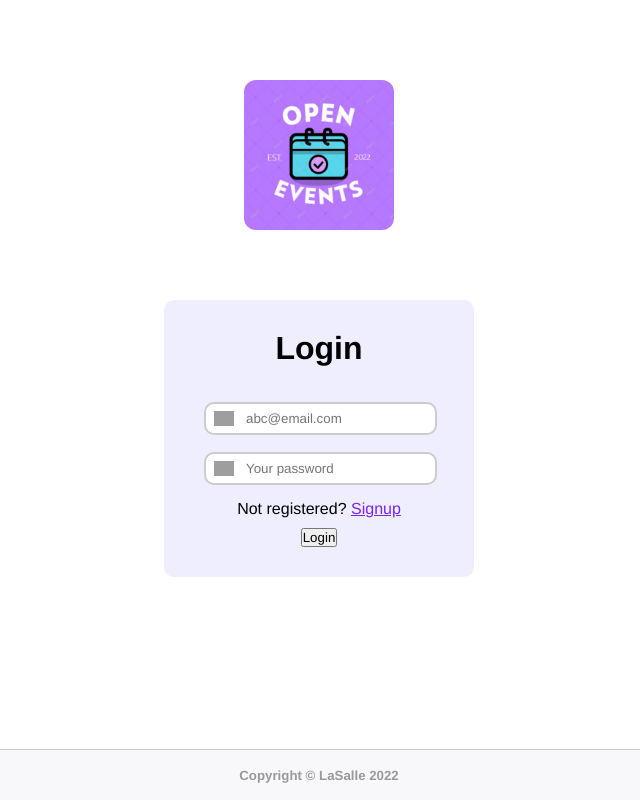
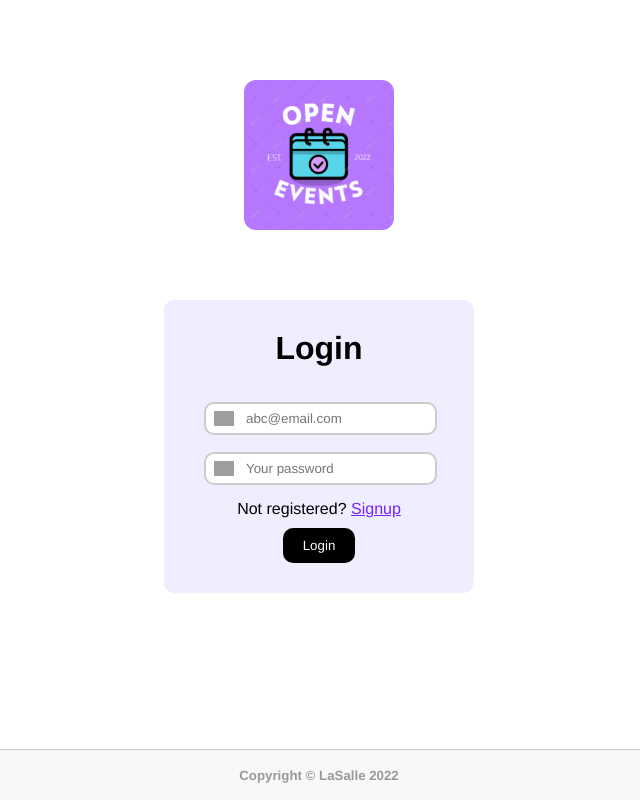
Before and after one commit to pol-valero/vue-open-events-web, a Vue app: page /login in a window 1280 px wide. Shown: the whole page, without its empty margins (321-961 px from the left). Built offline with nearby package versions, Linux system fonts and the light colour scheme; grey boxes are pictures that could not be loaded.

Commit message:
Removed console logs

```diff
--- a/src/App.vue
+++ b/src/App.vue
@@ -1,5 +1,4 @@
 <script>
-
 // We give to the singleton the data we want to share between components
 export default {
   name: "App",
@@ -17,8 +16,6 @@ export default {
       friendsRequests: [],
     };
   },
-
-
 
   methods: {
     // We log out the user and redirect him to the login page
@@ -102,6 +99,7 @@ export default {
       } else{
         this.user.image = "src/assets/default_img.png";
       }
+
       this.getFriendsRequests();
       setInterval(this.getFriendsRequests, 5000); // We update the friends requests every 5 seconds
 
--- a/src/components/commentItem.vue
+++ b/src/components/commentItem.vue
@@ -20,8 +20,8 @@ export default {
             default: ''
         },
         rating: {
-            type: Number,
-            default: 0
+            type: String,
+            default: ''
         }
     }
 };
--- a/src/views/EventDetailsView.vue
+++ b/src/views/EventDetailsView.vue
@@ -171,7 +171,9 @@ export default {
             }
             // add to comments array if it has a rating or a commentary
             if ((comment.puntuation != null) || (comment.comentary != null)) {
-              if (comment.puntuation != null) comment.puntuation += "/10";
+              if (comment.puntuation != null) {
+                comment.puntuation += "/10";
+              }
               this.comments.push(comment);
             }
           });
--- a/src/views/HomeView.vue
+++ b/src/views/HomeView.vue
@@ -63,7 +63,9 @@
             this.events = res;
             res.map((event) => {
               // remove time from date
-              event.eventStart_date = event.eventStart_date.split('T')[0];
+              if (event.eventStart_date != null) {
+                event.eventStart_date = event.eventStart_date.split('T')[0];
+              }
               // get the image of the event
               if(this.checkURL(event.image)){
                 event.image = event.image;
--- a/src/views/LoginView.vue
+++ b/src/views/LoginView.vue
@@ -39,11 +39,7 @@ export default {
         let response = JSON.stringify(res);
         if(response.includes("accessToken")) {
           localStorage.setItem('token', response);
-          //console.log(res);
           this.getUserID();
-          //console.log(this)
-          //console.log(this.$root.$data)
-          //console.log(this.$root.$data.user.coses)
           // I need to communicate with the parent component to update the app.vue data
           this.$router.push('/');
         } else {
@@ -65,19 +61,14 @@ export default {
       })
       .then(res => res.json())
       .then(res=> {
-
         // Saving the fields of res to local storage
         localStorage.setItem('userInfo', JSON.stringify(res));
         this.$root.$data.user.name = (JSON.parse(localStorage.getItem("userInfo"))[0].name).toUpperCase();
         this.$root.$data.user.image = JSON.parse(localStorage.getItem("userInfo"))[0].image;
-        //console.log((JSON.parse(localStorage.getItem('userInfo'))[0].name));
-        //console.log((JSON.parse(localStorage.getItem('userInfo'))[0].image));
       });
     },
   }
 }
-
-
 </script>
 
 
@@ -85,7 +76,6 @@ export default {
   <div id="image-box">
     <img id="logo-image" src="src/assets/logo_image.png" />
   </div>
-
   <div id="main-login-box">
     <div class="login-box">
       <!--On keydown enter press execute login()-->
@@ -115,8 +105,7 @@ export default {
           <RouterLink id="nav-login" to="/signup">Signup</RouterLink>
         </div>
       </form>
-      <button v-on:click="login()" id="login-button">Login</button>
-
+      <button v-on:click="login()" id="login-button" class="primary-button">Login</button>
     </div>
   </div>
 </template>
@@ -211,6 +200,10 @@ input:focus {
   transition: 0.2s;
 }
 
+#login-button {
+  padding: 10px 20px;
+}
+
 @media (min-width: 530px) {
   .login-box {
     padding: 30px;
--- a/src/views/ProfileView.vue
+++ b/src/views/ProfileView.vue
@@ -41,8 +41,7 @@ export default {
         //Getting the user's token
         const token = localStorage.getItem("token");
         var localUserID = JSON.parse(localStorage.getItem("userInfo"))[0].id;
-        //console.log("localUserID: " + localUserID);
-        //console.log("this.userID: " + this.userID);
+
         // Case when profile is the user's own profile
         if (this.userID == localUserID) {
             this.show = true;
--- a/src/views/SignupView.vue
+++ b/src/views/SignupView.vue
@@ -37,15 +37,12 @@ export default {
       .then(res=> {
         let response = JSON.stringify(res);
         if(response.includes("Error")) {
-          console.log(res);
           // Alert saying that the credentials are not correct
           alert("There is one or more credentials that are not correct");
 
         } else {
-          console.log(res);
           this.$router.push('/login');
         }
-            console.log(res);
       });
     },
 
--- a/src/views/TimelineView.vue
+++ b/src/views/TimelineView.vue
@@ -15,7 +15,7 @@
         const token = localStorage.getItem('token');
         const userID = JSON.parse(localStorage.getItem("userInfo"))[0].id;
         let URL = "http://puigmal.salle.url.edu/api/v2/users/" + userID + "/assistances";
-        console.log(JSON.parse(token).accessToken);
+
         // We make the request to the API to get the events the user have assisted
         fetch(URL, {
           method: "GET",
@@ -36,12 +36,9 @@
               if(this.checkURL(event.image)) {
                 event.image = event.image;
               } else {
-                console.log("Posant default image");
                 event.image = "src/assets/default_img.png";
               }
             });
-
-            console.log(this.eventsAssisted);
           });
       },
       // Function to check if an image is valid
```
Also changed, not shown: src/views/ChatView.vue (+0 -11 lines).
